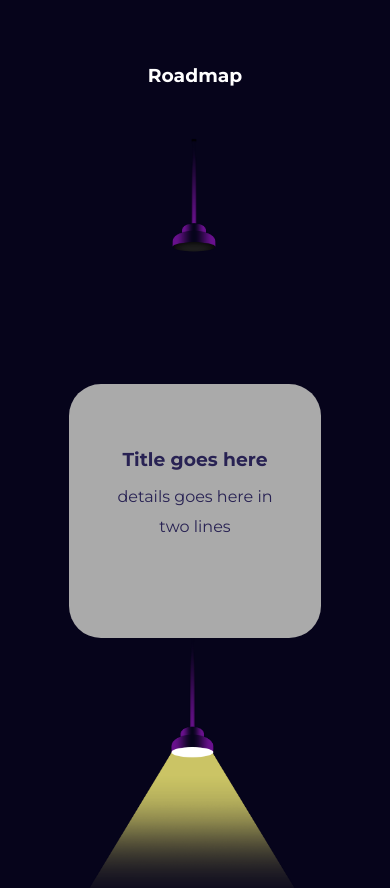
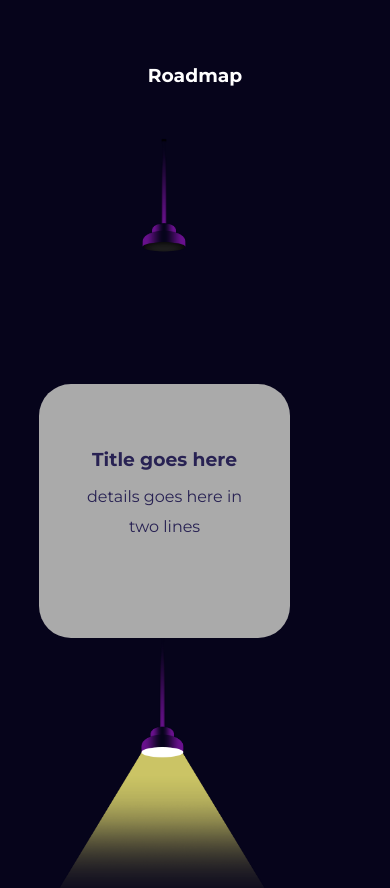
Before and after one commit to igaimerca/starving-model-website, a React (Vite) app: page / in a window 390 px wide. Shown: the part 2860-3748 px from the top of the page. Built offline with nearby package versions, Linux system fonts and the light colour scheme.

Commit message:
feat: header responsiveness

```diff
--- a/src/components/Roadmap/Roadmap.css
+++ b/src/components/Roadmap/Roadmap.css
@@ -11,9 +11,10 @@
 }
 
 .roadmap .container {
-  display: flex;
-  justify-content: space-evenly;
-  flex-wrap: wrap;
+    display: flex;
+    justify-content: space-between;
+    flex-wrap: wrap;
+    align-items: center;
 }
 
 .active .triangle {
```
